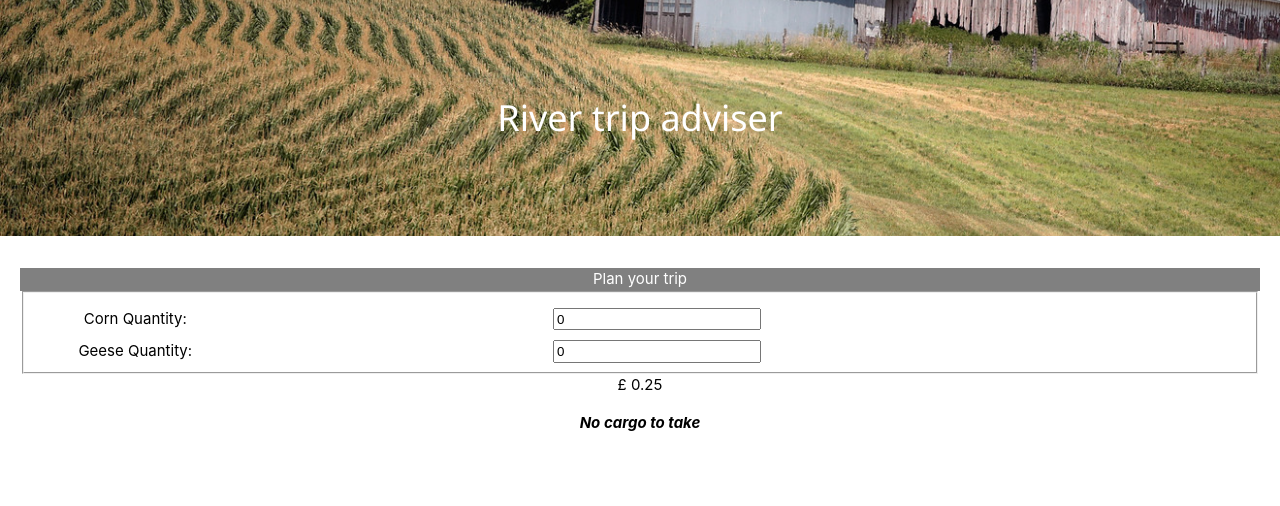
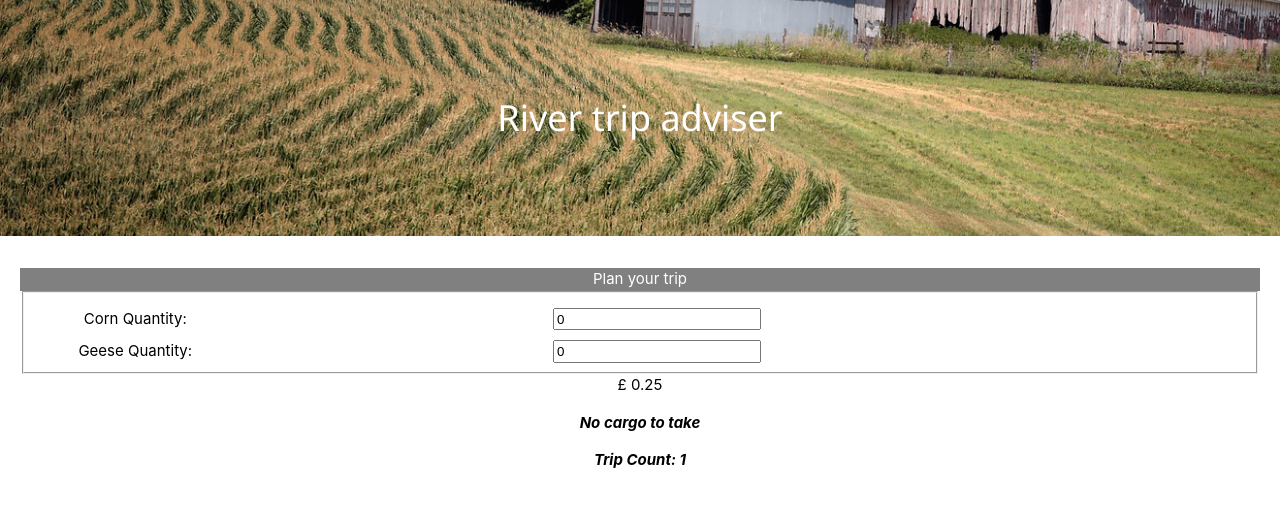
Before and after one commit to vfarah-if/corn-calculator, a React (Create React App) app: page / in a window 1280 px wide. Shown: the top 506 px of the page. Built offline with nearby package versions, Linux system fonts and the light colour scheme.

Commit message:
Added Trip count to the component

```diff
--- a/src/components/TripCalculator/TripCalculator.jsx
+++ b/src/components/TripCalculator/TripCalculator.jsx
@@ -6,9 +6,29 @@ const TripCalculator = ({ initialCornQuantity, initialGeeseQuantity }) => {
   const [cornQuantity, setCornQuantity] = useState(initialCornQuantity || 0);
   const [geeseQuantity, setGeeseQuantity] = useState(initialGeeseQuantity || 0);
   const [message, setMessage] = useState("No cargo to take");
+  const [tripCount, setTripCount] = useState(1);
   const costPerTrip = 0.25;
 
   useEffect(() => {
+    calculateMessage();
+  }, [cornQuantity, geeseQuantity, initialGeeseQuantity, initialCornQuantity]);
+
+  useEffect(() => {
+    if (cornQuantity === 1 && geeseQuantity === 1) {
+      return setTripCount(cornQuantity + geeseQuantity);
+    }
+
+    if (cornQuantity >= 1 && geeseQuantity >= 1) {
+      return setTripCount(0);
+    }
+
+    if (cornQuantity <= 0 && geeseQuantity <= 0) {
+      return setTripCount(1);
+    }
+    return setTripCount(Math.max(cornQuantity, 0) + Math.max(geeseQuantity, 0));
+  }, [cornQuantity, geeseQuantity, initialGeeseQuantity, initialCornQuantity]);
+
+  const calculateMessage = () => {
     if (cornQuantity === 0 && geeseQuantity === 0) {
       return setMessage(`No cargo to take`);
     }
@@ -35,8 +55,7 @@ const TripCalculator = ({ initialCornQuantity, initialGeeseQuantity }) => {
         `take in this order :  ${cornQuantity === 1 ? "corn" : "corns"}`
       );
     }
-  }, [cornQuantity, geeseQuantity, initialGeeseQuantity, initialCornQuantity]);
-
+  };
   const calculateCostOfTrip = () => {
     if (
       (cornQuantity > 1 && geeseQuantity > 0) ||
@@ -110,6 +129,7 @@ const TripCalculator = ({ initialCornQuantity, initialGeeseQuantity }) => {
       </fieldset>
       <label>£ {calculateCostOfTrip()}</label>
       <p className="user-info">{message}</p>
+      <p className="user-info">Trip Count: {tripCount}</p>
     </form>
   );
 };
```
Also changed, not shown: 2 other files (tests, documents, lock files or other folders).
